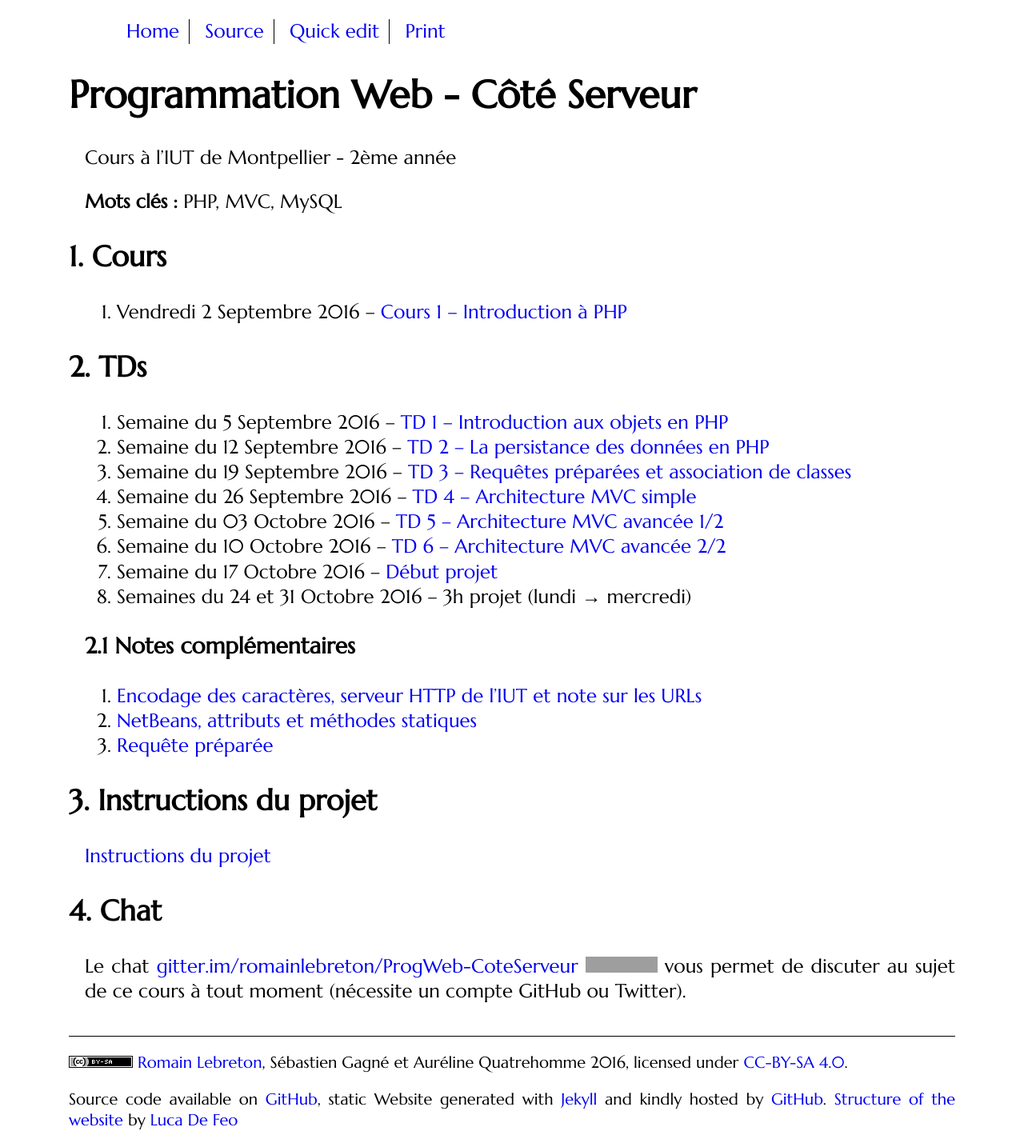
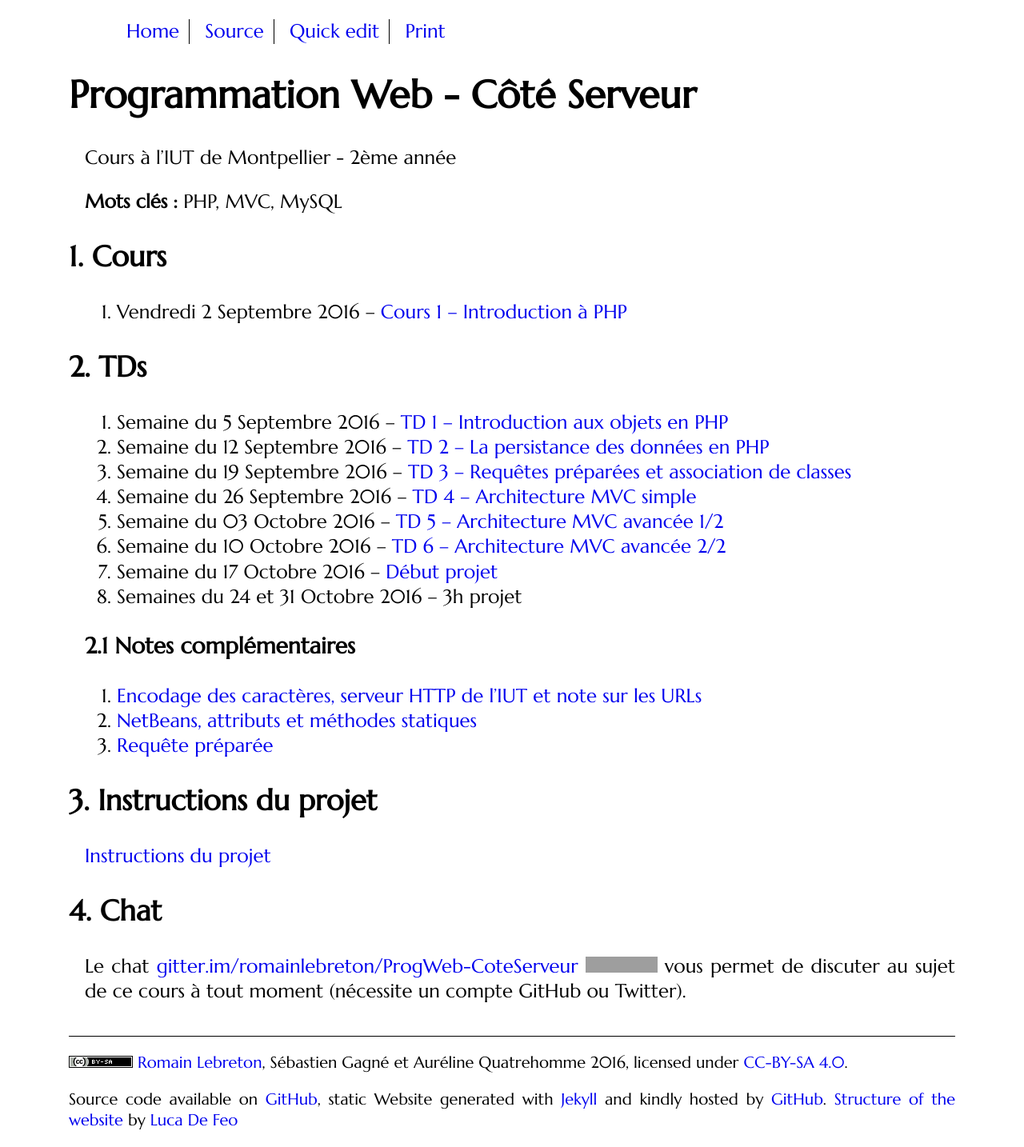
Before and after one commit to romainlebreton/R3.01-DeveloppementWeb, a Jekyll site: the page built from index.md, in a window 1280 px wide. Shown: the whole page at 80% size. Built offline with Jekyll 4.4.1, drawn with Linux system fonts in a browser that asks for light colours; some web fonts are replaced; grey boxes are pictures that could not be loaded.

Commit message:
Update index.md

```diff
--- a/index.md
+++ b/index.md
@@ -21,7 +21,7 @@ Cours à l'IUT de Montpellier - 2ème année
 1. Semaine du 03 Octobre 2016 --  [TD 5 -- Architecture MVC avancée 1/2](tutorials/tutorial5.html)
 1. Semaine du 10 Octobre 2016 --  [TD 6 -- Architecture MVC avancée 2/2](tutorials/tutorial6.html)
 1. Semaine du 17 Octobre 2016 -- [Début projet](projet.html)
-1. Semaines du 24 et 31 Octobre 2016 -- 3h projet (lundi &rarr; mercredi)
+1. Semaines du 24 et 31 Octobre 2016 -- 3h projet
 <!-- 1. Semaine du 7 Novembre 2016 -- Pas de TPs : Partiels IUT -->
 <!-- 1. Semaine du 16 Novembre 2016 --  [TD 7 -- Cookies & Sessions](tutorials/tutorial7.html) -->
 <!-- 1. Semaine du 21 Novembre 2016 --  [TD 8 -- Authentification & Validation par email](tutorials/tutorial8.html) -->
```
